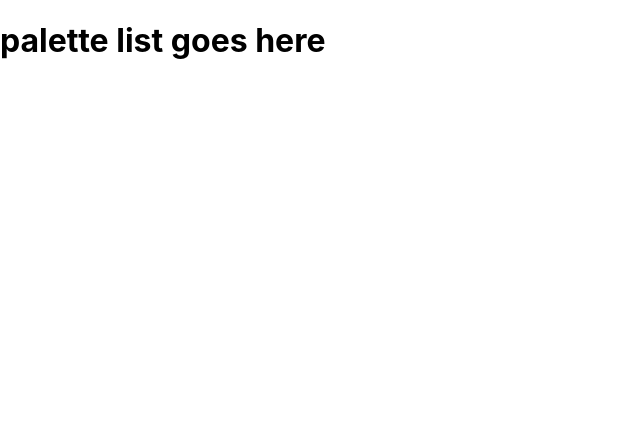
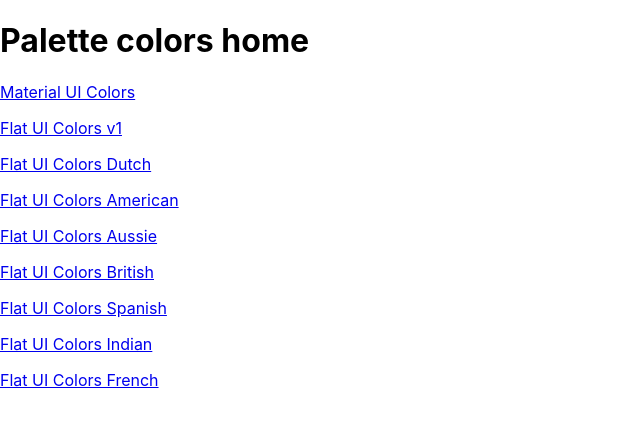
Before and after one commit to AbuCodes/palette-project, a React (Create React App) app: page / in a window 1280 px wide. Shown: the top 424 px of the page, without its empty margins (0-640 px from the left). Built offline with nearby package versions, Linux system fonts and the light colour scheme.

Commit message:
completed basic navigation

```diff
--- a/src/App.js
+++ b/src/App.js
@@ -1,6 +1,7 @@
 import React, { Component } from 'react';
 import { Route, Switch } from 'react-router-dom';
 import Palette from './Palette';
+import PaletteList from './PaletteList';
 import seedColors from './seedColors';
 import { generatePalette } from './colorHelpers';
 
@@ -14,7 +15,11 @@
   render() {
     return (
       <Switch>
-        <Route exact path='/' render={() => <h1>palette list goes here</h1>} />
+        <Route
+          exact
+          path='/'
+          render={() => <PaletteList palettes={seedColors} />}
+        />
         <Route
           exact
           path='/palette/:id'
--- a/src/Navbar.js
+++ b/src/Navbar.js
@@ -1,4 +1,5 @@
 import React, { Component } from 'react';
+import { Link } from 'react-router-dom';
 import Select from '@material-ui/core/Select';
 import MenuItem from '@material-ui/core/MenuItem';
 import Snackbar from '@material-ui/core/Snackbar';
@@ -31,7 +32,7 @@
     return (
       <header className='Navbar'>
         <div className='logo'>
-          <a href='/'>Paletly</a>
+          <Link to='/'>Paletteme</Link>
         </div>
         <div className='slider-container'>
           <span>Level: {level}</span>
--- /dev/null
+++ b/src/PaletteList.js
@@ -0,0 +1,20 @@
+import React, { Component } from 'react';
+import { Link } from 'react-router-dom';
+
+class PaletteList extends Component {
+  render() {
+    const { palettes } = this.props;
+    return (
+      <div>
+        <h1>Palette colors home</h1>
+        {palettes.map((palette) => (
+          <p>
+            <Link to={`/palette/${palette.id}`}>{palette.paletteName}</Link>
+          </p>
+        ))}
+      </div>
+    );
+  }
+}
+
+export default PaletteList;
```
